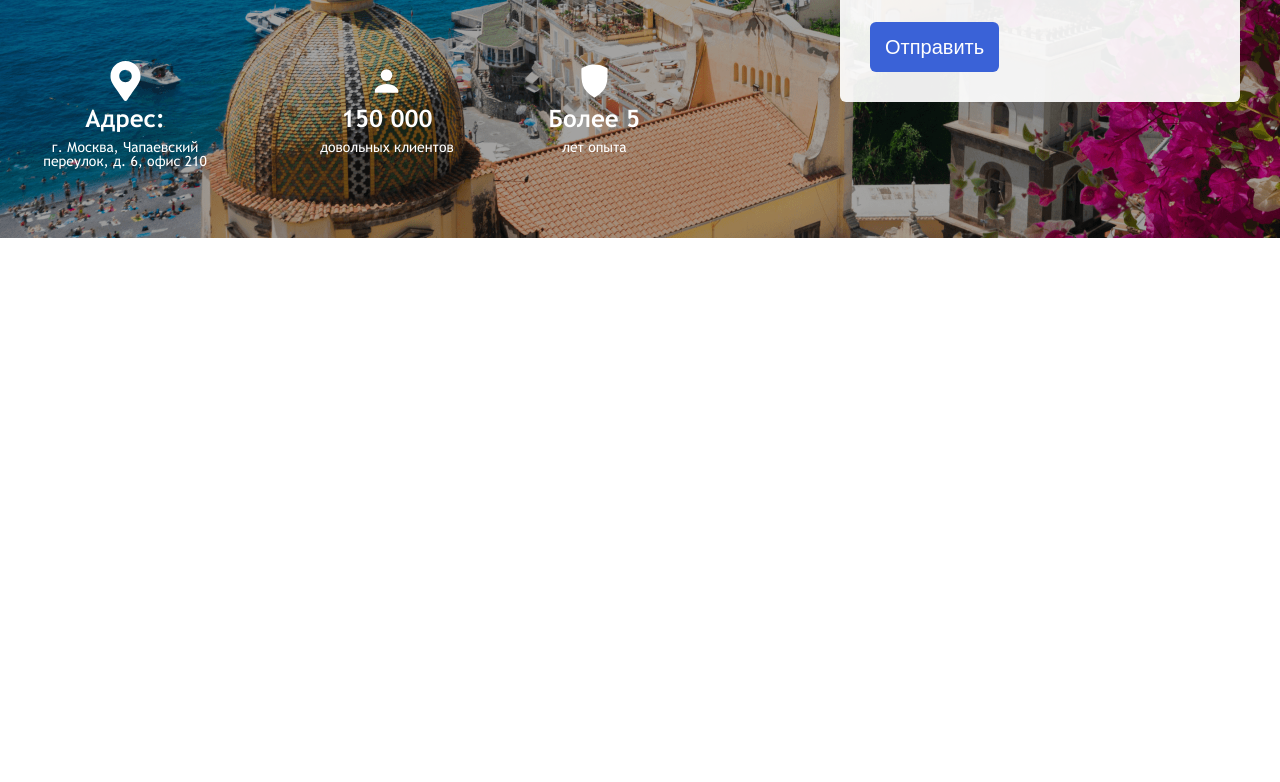
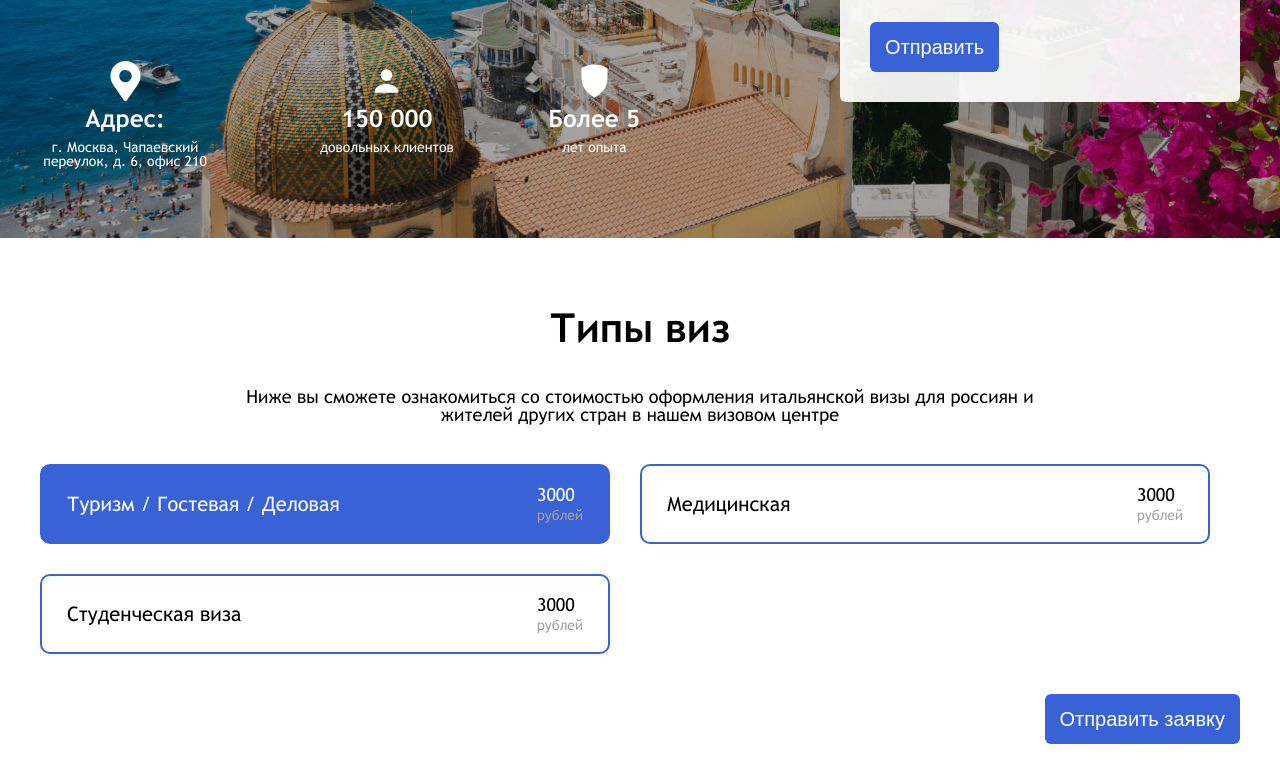
Before and after one commit to Solmyrik/Visa, a plain HTML site: page index.html in a window 1280 px wide. Shown: the part 562-1344 px from the top of the page. Before the commit the page ends 800 px from the top, so only its background shows below. Drawn offline with Linux system fonts and the light colour scheme.

Commit message:
Add files via upload

```diff
--- a/css/style.css
+++ b/css/style.css
@@ -151,6 +151,46 @@ html {
 
 ._btn:hover {
   opacity: 0.8;
+}
+
+._title {
+  font-size: 40px;
+  font-family: 'trebuchet-bold ';
+  text-align: center;
+  margin-bottom: 40px;
+}
+
+@media (max-width: 767.98px) {
+  ._title {
+    font-size: 26px;
+    margin-bottom: 30px;
+  }
+}
+
+._subtitle {
+  font-size: 18px;
+  text-align: center;
+  max-width: 800px;
+  margin: 0 auto;
+  margin-bottom: 40px;
+}
+
+@media (max-width: 767.98px) {
+  ._subtitle {
+    font-size: 14px;
+    margin-bottom: 30px;
+    max-width: 100%;
+  }
+}
+
+section {
+  margin-bottom: 70px;
+}
+
+@media (max-width: 767.98px) {
+  section {
+    margin-bottom: 50px;
+  }
 }
 
 body::after {
@@ -713,3 +753,114 @@ main {
           flex-direction: column;
   margin-bottom: 25px;
 }
+
+.types__body {
+  display: -webkit-box;
+  display: -ms-flexbox;
+  display: flex;
+  -ms-flex-wrap: wrap;
+      flex-wrap: wrap;
+  gap: 30px;
+  margin-bottom: 40px;
+}
+
+.types__item {
+  -webkit-box-flex: 0;
+      -ms-flex: 0 1 calc(50% - 30px);
+          flex: 0 1 calc(50% - 30px);
+  padding: 20px 25px;
+  border: 2px solid #3a62d7;
+  border-radius: 10px;
+  display: -webkit-box;
+  display: -ms-flexbox;
+  display: flex;
+  -webkit-box-pack: justify;
+      -ms-flex-pack: justify;
+          justify-content: space-between;
+  -webkit-box-align: center;
+      -ms-flex-align: center;
+          align-items: center;
+  cursor: pointer;
+  -webkit-transition: all 0.3s;
+  transition: all 0.3s;
+}
+
+.types__item:hover {
+  background-color: #3a62d7;
+  color: #ffffff;
+}
+
+.types__item:hover .types__price {
+  color: #ffffff;
+}
+
+.types__item.active {
+  background-color: #3a62d7;
+  color: #ffffff;
+}
+
+.types__item.active .types__price {
+  color: #ffffff;
+}
+
+@media (max-width: 991.98px) {
+  .types__item {
+    -webkit-box-flex: 0;
+        -ms-flex: 0 1 100%;
+            flex: 0 1 100%;
+    padding: 15px;
+  }
+}
+
+.types__name {
+  font-size: 20px;
+}
+
+@media (max-width: 767.98px) {
+  .types__name {
+    font-size: 16px;
+  }
+}
+
+.types__price {
+  display: -webkit-box;
+  display: -ms-flexbox;
+  display: flex;
+  -webkit-box-orient: vertical;
+  -webkit-box-direction: normal;
+      -ms-flex-direction: column;
+          flex-direction: column;
+  -webkit-transition: all 0.3s;
+  transition: all 0.3s;
+}
+
+.types__price span:first-child {
+  font-size: 18px;
+  margin-bottom: 4px;
+}
+
+@media (max-width: 767.98px) {
+  .types__price span:first-child {
+    font-size: 14px;
+  }
+}
+
+.types__price span:last-child {
+  font-size: 14px;
+  color: #a5a19e;
+}
+
+@media (max-width: 767.98px) {
+  .types__price span:last-child {
+    font-size: 12px;
+  }
+}
+
+.types__btns {
+  display: -webkit-box;
+  display: -ms-flexbox;
+  display: flex;
+  -webkit-box-pack: end;
+      -ms-flex-pack: end;
+          justify-content: flex-end;
+}
--- a/index.html
+++ b/index.html
@@ -35,11 +35,11 @@
             </div>
           </menu>
           <div class="header__phones">
-            <a href="tel:+7 958 875 81 53" class="header__phone"
+            <a href="tel:+79588758153" class="header__phone"
               ><p>+7 (958) 875 81 53</p>
               <span><img src="img/icon/phone.svg" alt="phone" /></span
             ></a>
-            <a href="tel:+7 958 875 90 93" class="header__phone header__phone_mob"
+            <a href="tel:+79588759093" class="header__phone header__phone_mob"
               >+7 (958) 875 90 93</a
             >
           </div>
@@ -106,6 +106,32 @@
             </div>
           </div>
         </section>
+        <section class="types">
+          <div class="types__container">
+            <h2 class="types__title _title">Типы виз</h2>
+            <div class="types__subtitle _subtitle">
+              Ниже вы сможете ознакомиться со стоимостью оформления итальянской визы для россиян и
+              жителей других стран в нашем визовом центре
+            </div>
+            <div class="types__body">
+              <div class="types__item active">
+                <div class="types__name">Туризм / Гостевая / Деловая</div>
+                <div class="types__price"><span>3000</span><span>рублей</span></div>
+              </div>
+              <div class="types__item">
+                <div class="types__name">Медицинская</div>
+                <div class="types__price"><span>3000</span><span>рублей</span></div>
+              </div>
+              <div class="types__item">
+                <div class="types__name">Студенческая виза</div>
+                <div class="types__price"><span>3000</span><span>рублей</span></div>
+              </div>
+            </div>
+            <div class="types__btns">
+              <button class="types__btn _btn">Отправить заявку</button>
+            </div>
+          </div>
+        </section>
       </main>
       <footer class="footer"></footer>
 
--- a/js/main.js
+++ b/js/main.js
@@ -16,3 +16,21 @@ function ibg() {
   }
 }
 ibg();
+
+//types
+const typesItem = document.querySelectorAll('.types__item');
+
+typesItem.forEach((element) => {
+  element.addEventListener('click', clickTypes);
+});
+
+function clickTypes(e) {
+  if (e.target.classList.value.includes('active')) {
+    return;
+  } else {
+    typesItem.forEach((element) => {
+      element.classList.remove('active');
+    });
+    e.target.classList.add('active');
+  }
+}
```
